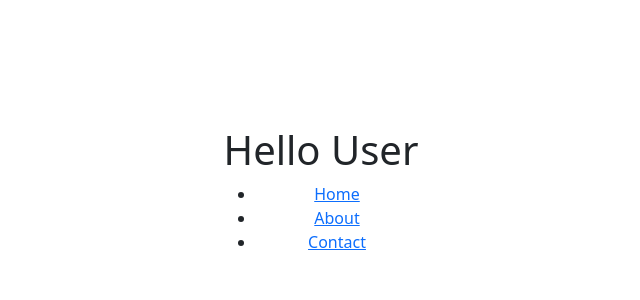
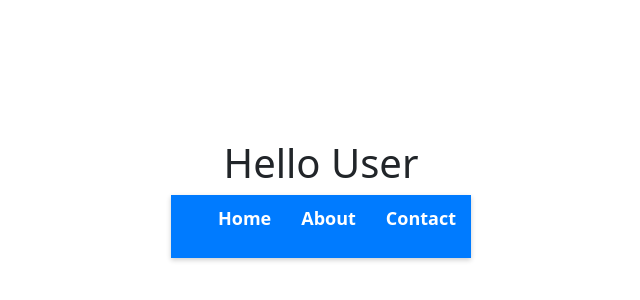
Before and after one commit to IT3133-Project/Day-08-Practical, a React (Create React App) app in the folder day08/: page /dash in a window 1280 px wide. Shown: the part 202-502 px from the top of the page, without its empty margins (319-959 px from the left). Built offline with nearby package versions, Linux system fonts and the light colour scheme.

Commit message:
feat: update Dashboard component for improved routing and add CSS styling

```diff
--- a/day08/src/components/Dashboard.js
+++ b/day08/src/components/Dashboard.js
@@ -2,6 +2,7 @@ import Home from './Home';
 import ContactUs from './ContactUs';
 import AboutUs from './AboutUs';
 import { Routes, Route, Link } from 'react-router-dom';
+import '../assets/css/dashboard.css'
 
 
 export default function Dashboard() {
@@ -12,15 +13,15 @@ export default function Dashboard() {
 
                 <nav>
                     <ul>
-                        <li><Link to="home">Home</Link></li>
-                        <li><Link to="about">About</Link></li>
-                        <li><Link to="contact">Contact</Link></li>
+                        <li><Link to="/home">Home</Link></li>
+                        <li><Link to="/about">About</Link></li>
+                        <li><Link to="/contact">Contact</Link></li>
                     </ul>
                 </nav>
                 <Routes>
-                    <Route path="home" element={<Home />}> </Route>
-                    <Route path="about" element={<AboutUs />}> </Route>
-                    <Route path="contact" element={<ContactUs />}> </Route>
+                    <Route path="/home" element={<Home/>}> </Route>
+                    <Route path="/about" element={<AboutUs/>}> </Route>
+                    <Route path="/contact" element={<ContactUs/>}> </Route>
                 </Routes>
 
 
```
